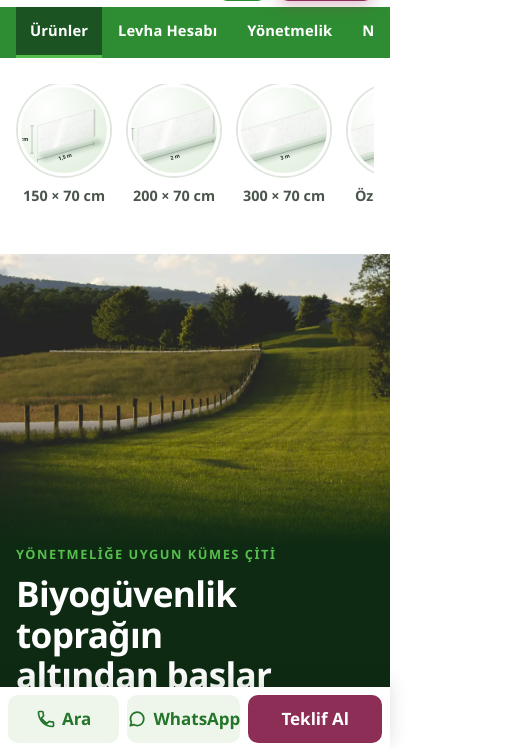
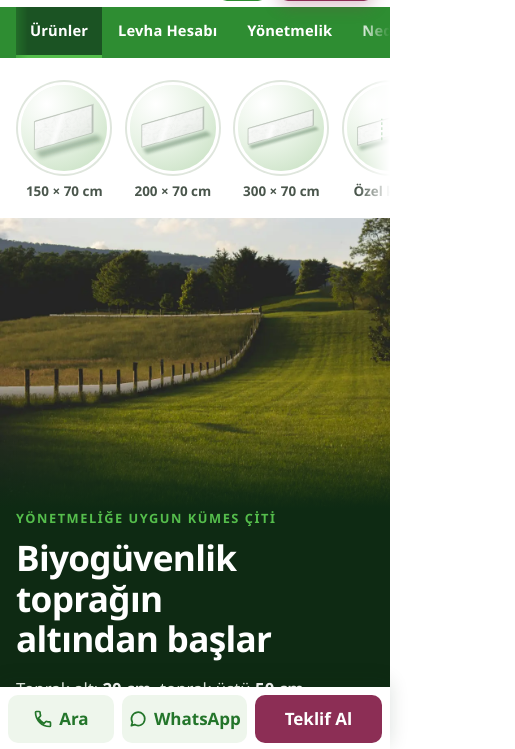
Before and after one commit to igun-art/fiberset-taslak, a plain HTML site: page index.html in a window 390 px wide. Shown: the part 93-842 px from the top of the page, 515 px wide, since content can reach past the window. Drawn offline with Linux system fonts and the light colour scheme.

Commit message:
CSS düzeltmesi: alt Teklif Al çubuğu, yeşil kategori çubuğu, yuvarlak dizi
- Telefonda sayfa yana taşıyordu (Levha hesabı sütunu sayı alanı yüzünden 476 px'e çıkıyordu); sabit alt çubuk taşan genişliğe yayılınca "Teklif Al" ekrandan çıkıyordu. Sütunlar minmax(0, 1fr).
- Alt çubuk: sayfa sonunda çubuk yüksekliği + safe-area kadar boşluk, yazılar tek satır, 320 px'de sığıyor; başlıktaki "Teklif Al" dar ekranda iki satıra kırılmıyor.
- Kategori çubuğu: masaüstünde kaymaz; telefonda kenardan kenara kayar (iç boşluk, kenar solması, scroll-snap).
- Yuvarlak dizi: görseller daireyi doldurur (cover, ortalı), ürün daireleri için kare çizimler; masaüstünde 8 daire tek satır, telefonda kayar; halka kırpılmıyor.
- site.css?v=5

Co-Authored-By: Claude Opus 5.5 <noreply@anthropic.com>

```diff
--- a/assets/css/site.css
+++ b/assets/css/site.css
@@ -69,26 +69,59 @@ p { margin: 0 0 1em; }
 .hizli-hesap button { border: 0; background: var(--yesil); color: #fff; font: inherit; font-weight: 700; padding: 0 18px; min-height: 46px; cursor: pointer; }
 .hizli-hesap button:hover { background: var(--yesil-koyu); }
 .baslik-dugme { display: flex; gap: 10px; }
+.baslik-dugme .dg { white-space: nowrap; }
 @media (max-width: 960px) { .hizli-hesap { display: none; } .baslik-dugme { margin-left: auto; } }
-@media (max-width: 520px) { .logo img { width: 150px; } .baslik-dugme .dg-cizgi span { display: none; } .baslik-dugme .dg { padding-inline: .9em; } .baslik-ic { min-height: 64px; gap: 10px; } }
+/* Dar telefonda logo küçülür, düğme yazısı ("Teklif Al") iki satıra kırılmaz */
+@media (max-width: 520px) { .logo { flex: 0 1 150px; min-width: 0; } .logo img { width: 100%; } .baslik-dugme .dg-cizgi span { display: none; } .baslik-dugme .dg { padding-inline: .9em; } .baslik-ic { min-height: 64px; gap: 10px; } }
+@media (max-width: 359px) { .baslik-dugme { gap: 8px; } .baslik-dugme .dg { padding-inline: .7em; } }
 
-/* Kategori çubuğu */
+/* Kategori çubuğu: masaüstünde kaymaz (sığmazsa alt satıra iner); telefonda ve tablette kenardan kenara kayar */
 .kategori { background: var(--yesil); }
-.kategori-ic { display: flex; gap: 2px; overflow-x: auto; scrollbar-width: none; }
-.kategori-ic::-webkit-scrollbar { display: none; }
+.kategori-ic { display: flex; flex-wrap: wrap; gap: 2px; }
 .kategori a { color: #fff; text-decoration: none; font-weight: 700; font-size: .92rem; padding: 12px 14px; white-space: nowrap; letter-spacing: .01em; border-bottom: 3px solid transparent; transition: background .2s, border-color .2s; }
 .kategori a:hover, .kategori a.etkin { background: var(--yesil-koyu); border-bottom-color: var(--yesil-vurgu); }
+.kategori a:focus-visible { outline-offset: -3px; }
+@media (min-width: 1024px) and (max-width: 1199px) { .kategori a { padding-inline: 11px; } }
+@media (min-width: 861px) and (max-width: 1023px) { .kategori a { font-size: .84rem; padding-inline: 8px; } }
+@media (max-width: 860px) {
+  .kategori-ic {
+    width: auto; margin-inline: 0; flex-wrap: nowrap; padding-left: 16px;
+    overflow-x: auto; overscroll-behavior-x: contain; scrollbar-width: none;
+    scroll-snap-type: x mandatory; scroll-padding-inline: 16px 32px;
+    /* Kenar solması: sağda 32 px; solda 28 px (duran konumda yazı 30 px'den başlar, sonda soldaki yarım kelime solar) */
+    -webkit-mask-image: linear-gradient(90deg, transparent, #000 28px, #000 calc(100% - 32px), transparent);
+            mask-image: linear-gradient(90deg, transparent, #000 28px, #000 calc(100% - 32px), transparent);
+  }
+  .kategori-ic::-webkit-scrollbar { display: none; }
+  .kategori-ic::after { content: ""; flex: 0 0 30px; } /* sondaki iç boşluk = solma genişliği: 2 px aralık + 30 px */
+  .kategori a { scroll-snap-align: start; }
+}
 
-/* Yuvarlak hızlı geçiş */
+/* Yuvarlak hızlı geçiş: masaüstünde ve tablette 8 daire tek satırda; telefonda kenardan kenara kayar.
+   Her görsel daireyi doldurur (cover, ortalı); ürün daireleri için kare çizimler: urun-*-daire.svg */
 .yuvarlak { padding: 26px 0 18px; }
-.yuvarlak-ic { display: grid; grid-auto-flow: column; grid-auto-columns: minmax(96px, 1fr); gap: 14px; overflow-x: auto; padding-bottom: 6px; scrollbar-width: thin; }
-.yuvarlak a { display: flex; flex-direction: column; align-items: center; gap: 8px; text-decoration: none; font-weight: 600; font-size: .9rem; text-align: center; color: var(--murekkep-2); }
-.yv { width: 92px; height: 92px; border-radius: 50%; overflow: hidden; background: var(--yesil-zemin); border: 3px solid #fff; box-shadow: 0 0 0 2px var(--cizgi); display: grid; place-items: center; transition: box-shadow .2s, transform .2s; }
-.yv img { width: 100%; height: 100%; object-fit: cover; }
-.yv-urun { background: radial-gradient(circle at 30% 25%, #fff, var(--yesil-zemin-2)); }
-.yv-urun img { object-fit: contain; transform: scale(1.7) translate(-4%, 2%); }
+.yuvarlak-ic { display: grid; grid-template-columns: repeat(8, minmax(0, 1fr)); gap: 14px; }
+.yuvarlak a { display: flex; flex-direction: column; align-items: center; gap: 8px; text-decoration: none; font-weight: 600; font-size: .9rem; line-height: 1.35; text-align: center; color: var(--murekkep-2); }
+.yv { position: relative; flex: none; width: calc(100% - 4px); max-width: 92px; aspect-ratio: 1; border-radius: 50%; overflow: hidden; background: var(--yesil-zemin); border: 3px solid #fff; box-shadow: 0 0 0 2px var(--cizgi); transition: box-shadow .2s, transform .2s; }
+.yv img { position: absolute; inset: 0; width: 100%; height: 100%; object-fit: cover; object-position: 50% 50%; }
 .yuvarlak a:hover .yv { box-shadow: 0 0 0 3px var(--yesil); transform: translateY(-2px); }
 .yuvarlak a:hover { color: var(--yesil-yazi); }
+@media (max-width: 1023px) { .yuvarlak-ic { gap: 10px; } .yuvarlak a { font-size: .84rem; } }
+@media (max-width: 760px) {
+  .yuvarlak { padding: 18px 0 10px; }
+  .yuvarlak-ic {
+    width: auto; margin-inline: 0; display: flex; gap: 12px; padding: 6px 0 8px 16px; /* üst/alt boşluk: halka ve odak çizgisi kırpılmasın */
+    overflow-x: auto; overscroll-behavior-x: contain; scrollbar-width: none;
+    scroll-snap-type: x mandatory; scroll-padding-inline: 16px 32px;
+    /* Kenar solması: solda iç boşluk kadar (16 px), sağda 32 px */
+    -webkit-mask-image: linear-gradient(90deg, transparent, #000 16px, #000 calc(100% - 32px), transparent);
+            mask-image: linear-gradient(90deg, transparent, #000 16px, #000 calc(100% - 32px), transparent);
+  }
+  .yuvarlak-ic::-webkit-scrollbar { display: none; }
+  .yuvarlak-ic::after { content: ""; flex: 0 0 20px; } /* sondaki iç boşluk = solma genişliği: 12 px aralık + 20 px */
+  /* Ekranda 3,5 daire: yarım görünen sonuncusu dizinin kaydığını belli eder */
+  .yuvarlak a { flex: 0 0 clamp(76px, calc((100% - 36px) / 3.5), 100px); scroll-snap-align: start; }
+}
 
 /* Giriş */
 .giris { position: relative; min-height: min(70vh, 620px); display: grid; align-items: center; overflow: hidden; isolation: isolate; }
@@ -167,7 +200,8 @@ p { margin: 0 0 1em; }
 @media (max-width: 560px) { .urunler { grid-template-columns: 1fr; } }
 
 /* Levha hesabı */
-.hesap { display: grid; grid-template-columns: 1fr 1.1fr; gap: 40px; align-items: center; }
+/* minmax(0, …): sayı kutusunun doğal genişliği sütunu (ve telefonda sayfayı) genişletmesin */
+.hesap { display: grid; grid-template-columns: minmax(0, 1fr) minmax(0, 1.1fr); gap: 40px; align-items: center; }
 .hesap-yazi p { color: var(--murekkep-2); font-size: 1.06rem; }
 .hesap-kutu { background: #fff; border-radius: var(--yuvarlak); padding: 26px; box-shadow: var(--golge-buyuk); }
 .hesap-kutu label { font-weight: 700; display: block; margin-bottom: 8px; }
@@ -181,7 +215,7 @@ p { margin: 0 0 1em; }
 .hesap-sonuc span { display: block; font-size: .85rem; font-weight: 700; color: var(--yesil-yazi); }
 .hesap-sonuc b { display: block; font-size: 2rem; line-height: 1.1; }
 .hesap-sonuc small { color: var(--murekkep-2); }
-@media (max-width: 860px) { .hesap { grid-template-columns: 1fr; gap: 20px; } }
+@media (max-width: 860px) { .hesap { grid-template-columns: minmax(0, 1fr); gap: 20px; } }
 
 /* Yönetmelik */
 .yonetmelik { display: grid; grid-template-columns: 1.1fr 1fr; gap: 48px; align-items: center; }
@@ -280,7 +314,7 @@ p { margin: 0 0 1em; }
 @media (max-width: 420px) { .iki-sutun { grid-template-columns: 1fr; gap: 0; } }
 
 /* Alt bilgi */
-.alt { background: var(--yesil-gece); color: #CFE0CB; padding: 56px 0 90px; }
+.alt { background: var(--yesil-gece); color: #CFE0CB; padding: 56px 0 40px; }
 .alt-ic { display: grid; grid-template-columns: 1.6fr 1fr 1fr 1fr; gap: 28px; }
 .alt-marka img { width: 200px; margin-bottom: 14px; }
 .alt h2 { font-size: .85rem; text-transform: uppercase; letter-spacing: .12em; color: #fff; margin-bottom: 14px; }
@@ -290,14 +324,20 @@ p { margin: 0 0 1em; }
 .alt-son { display: flex; flex-wrap: wrap; justify-content: space-between; gap: 8px; border-top: 1px solid rgba(255, 255, 255, .12); margin-top: 36px; padding-top: 18px; font-size: .88rem; color: #9DB79A; }
 .alt-son p { margin: 0; }
 @media (max-width: 860px) { .alt-ic { grid-template-columns: 1fr 1fr; } .alt-marka { grid-column: 1 / -1; } }
-@media (min-width: 861px) { .alt { padding-bottom: 40px; } }
 
-/* Telefonda alt çubuk */
-.alt-bar { position: fixed; left: 0; right: 0; bottom: 0; z-index: 60; display: none; grid-template-columns: 1fr 1fr 1.2fr; background: #fff; box-shadow: 0 -6px 18px rgba(14, 42, 19, .14); padding: 8px 8px calc(8px + env(safe-area-inset-bottom)); gap: 8px; }
-.alt-bar a { display: flex; align-items: center; justify-content: center; gap: 6px; min-height: 48px; border-radius: 10px; font-weight: 700; text-decoration: none; color: var(--yesil-yazi); background: var(--yesil-zemin); }
-.alt-bar svg { width: 20px; height: 20px; fill: none; stroke: currentColor; stroke-width: 2; stroke-linecap: round; stroke-linejoin: round; }
+/* Telefonda alt çubuk (sabit). Sayfanın sonunda çubuğun yüksekliği + telefonun alt güvenli alanı kadar boşluk
+   bırakılır: en alttaki yazı çubuğun altında kalmaz. Çubuk 64 px: 8 + 48 + 8. */
+.alt-bar { position: fixed; left: 0; right: 0; bottom: 0; z-index: 60; display: none; grid-template-columns: 1fr 1fr 1.2fr; background: #fff; box-shadow: 0 -6px 18px rgba(14, 42, 19, .14); padding: 8px 8px calc(8px + env(safe-area-inset-bottom, 0px)); gap: 8px; }
+.alt-bar a { display: flex; align-items: center; justify-content: center; gap: 6px; min-height: 48px; padding: 0 6px; border-radius: 10px; font-weight: 700; line-height: 1.2; white-space: nowrap; text-decoration: none; color: var(--yesil-yazi); background: var(--yesil-zemin); }
+.alt-bar svg { width: 20px; height: 20px; flex: none; fill: none; stroke: currentColor; stroke-width: 2; stroke-linecap: round; stroke-linejoin: round; }
 .alt-bar .alt-bar-ana { background: var(--kontrast); color: #fff; }
-@media (max-width: 860px) { .alt-bar { display: grid; } }
+@media (max-width: 860px) {
+  :root { --alt-bar-yuk: calc(64px + env(safe-area-inset-bottom, 0px)); }
+  html { scroll-padding-bottom: var(--alt-bar-yuk); }
+  .alt { padding-bottom: calc(40px + var(--alt-bar-yuk)); }
+  .alt-bar { display: grid; }
+}
+@media (max-width: 359px) { .alt-bar { gap: 6px; padding-inline: 6px; } .alt-bar a { gap: 5px; padding-inline: 4px; font-size: .94rem; } .alt-bar svg { width: 18px; height: 18px; } }
 
 /* Kaydırınca belirme (JS yoksa ya da hareket azaltıldıysa hep görünür) */
 .js .goster { opacity: 0; transform: translateY(18px); transition: opacity .6s ease, transform .6s ease; }
--- a/index.html
+++ b/index.html
@@ -10,7 +10,7 @@
 <link rel="icon" type="image/png" sizes="32x32" href="favicon-32.png">
 <link rel="apple-touch-icon" href="favicon-180.png">
 <link rel="preload" as="image" href="assets/img/giris-960.webp?v=3" imagesrcset="assets/img/giris-960.webp?v=3 960w, assets/img/giris-1920.webp?v=3 1920w" imagesizes="100vw">
-<link rel="stylesheet" href="assets/css/site.css?v=4">
+<link rel="stylesheet" href="assets/css/site.css?v=5">
 <script>document.documentElement.classList.add("js")</script>
 </head>
 <body>
@@ -59,10 +59,10 @@
   <!-- Yuvarlak hızlı geçişler (kompozitshop kategori dizisinin kurumsal karşılığı) -->
   <section class="yuvarlak" aria-label="Hızlı geçiş">
     <div class="kap yuvarlak-ic">
-      <a href="#urun-150"><span class="yv yv-urun"><img src="assets/img/urun-150.svg" alt="" width="480" height="300"></span>150 × 70 cm</a>
-      <a href="#urun-200"><span class="yv yv-urun"><img src="assets/img/urun-200.svg" alt="" width="480" height="300"></span>200 × 70 cm</a>
-      <a href="#urun-300"><span class="yv yv-urun"><img src="assets/img/urun-300.svg" alt="" width="480" height="300"></span>300 × 70 cm</a>
-      <a href="#urun-ozel"><span class="yv yv-urun"><img src="assets/img/urun-ozel.svg" alt="" width="480" height="300"></span>Özel kesim</a>
+      <a href="#urun-150"><span class="yv"><img src="assets/img/urun-150-daire.svg" alt="" width="240" height="240"></span>150&nbsp;×&nbsp;70&nbsp;cm</a>
+      <a href="#urun-200"><span class="yv"><img src="assets/img/urun-200-daire.svg" alt="" width="240" height="240"></span>200&nbsp;×&nbsp;70&nbsp;cm</a>
+      <a href="#urun-300"><span class="yv"><img src="assets/img/urun-300-daire.svg" alt="" width="240" height="240"></span>300&nbsp;×&nbsp;70&nbsp;cm</a>
+      <a href="#urun-ozel"><span class="yv"><img src="assets/img/urun-ozel-daire.svg" alt="" width="240" height="240"></span>Özel kesim</a>
       <a href="#yonetmelik"><span class="yv"><img src="assets/img/tel-orgu-600.webp" alt="" width="600" height="400" loading="lazy"></span>Yönetmelik</a>
       <a href="#uygulama"><span class="yv"><img src="assets/img/suru-600.webp" alt="" width="600" height="400" loading="lazy"></span>Uygulama</a>
       <a href="#teslimat"><span class="yv"><img src="assets/img/etlik-600.webp" alt="" width="600" height="400" loading="lazy"></span>Teslimat</a>
```
Also changed, not shown: assets/img/urun-150-daire.svg (added), assets/img/urun-200-daire.svg (added), assets/img/urun-300-daire.svg (added), assets/img/urun-ozel-daire.svg (added).
